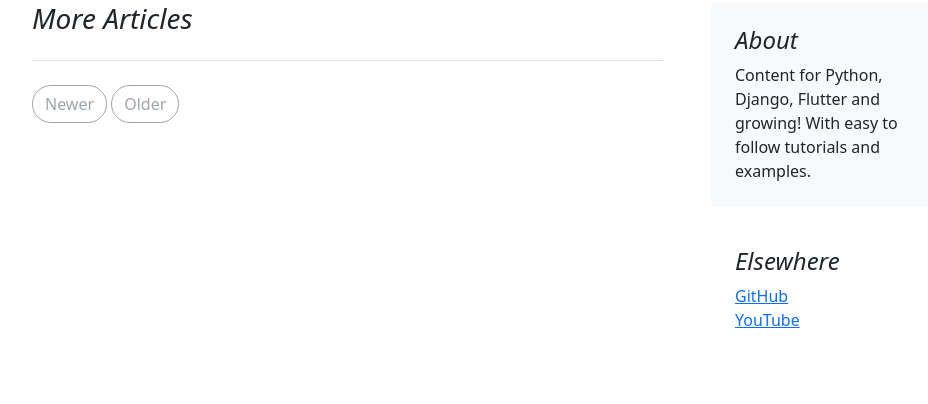
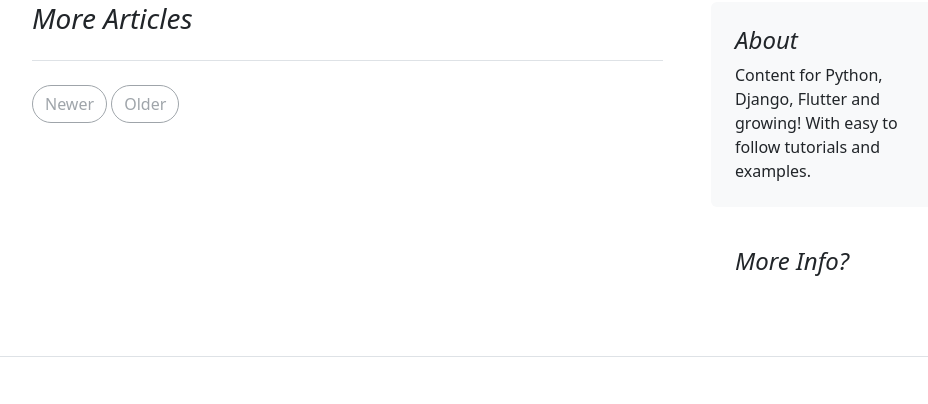
Before and after one commit to CodeSwallow/blog-site, a Django app: page / in a window 1280 px wide. Shown: the part 340-744 px from the top of the page, without its empty margins (147-1075 px from the left). Run offline with Django 4.2, Linux system fonts and the light colour scheme; data that the repository does not hold is empty; parts of the project's set-up code (start-up, migrations or seed data) failed here and were passed over.

Commit message:
removed div

```diff
--- a/blogs/templates/blogs/homepage.html
+++ b/blogs/templates/blogs/homepage.html
@@ -58,12 +58,7 @@
         </div>
 
         <div class="p-4">
-            <h4 class="fst-italic">Elsewhere</h4>
-            <ol class="list-unstyled">
-                <li><a href="https://github.com/CodeSwallow" target="_blank" rel="noopener noreferrer">GitHub</a></li>
-                <li><a href="https://www.youtube.com/channel/UC8rldZMylIg77fGBk_tAqPw" target="_blank"
-                       rel="noopener noreferrer">YouTube</a></li>
-            </ol>
+            <h4 class="fst-italic">More Info?</h4>
         </div>
     </div>
 {% endblock %}
```
